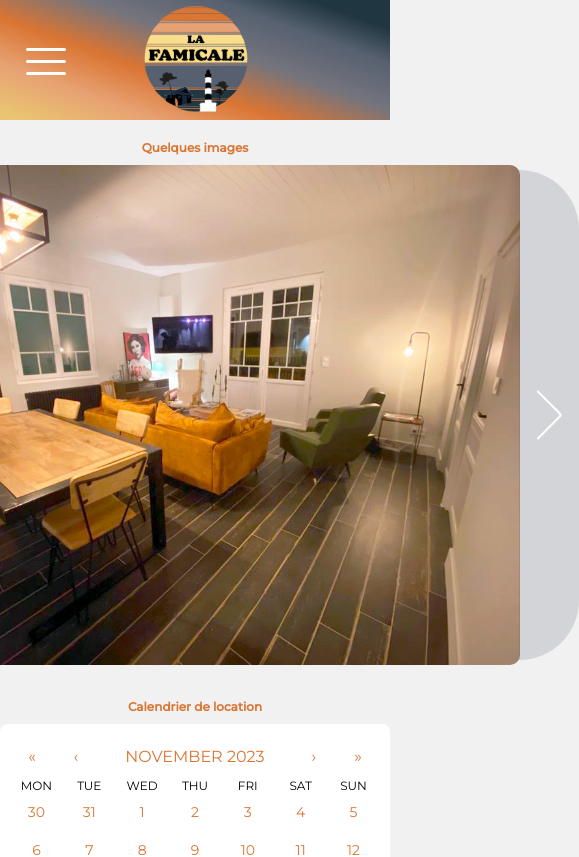
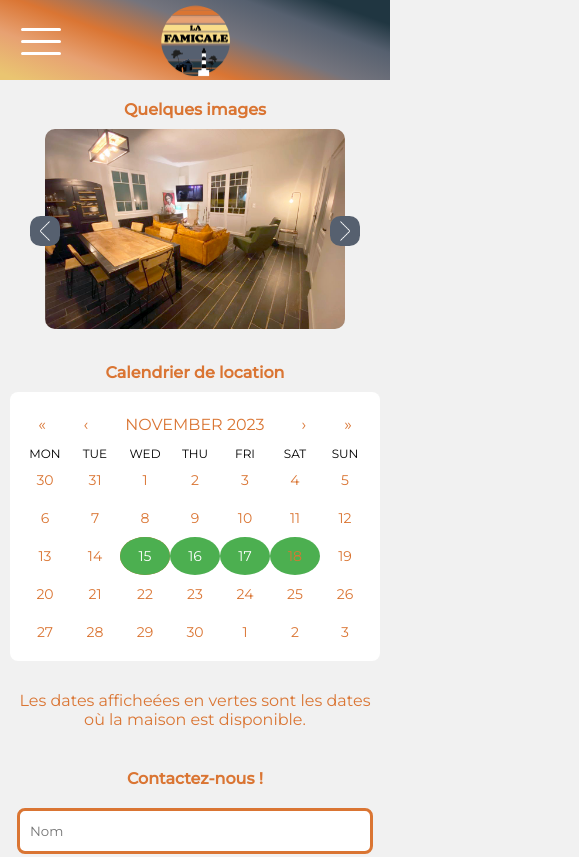
Before and after one commit to JeremyPromsy/lafamicale, a React (Create React App) app in the folder my-app/: page /informations in a window 390 px wide. Shown: the top 857 px of the page, 579 px wide, since content can reach past the window. Built offline with nearby package versions, Linux system fonts and the light colour scheme; no server answers.

Commit message:
Avancement

```diff
--- a/my-app/src/index.css
+++ b/my-app/src/index.css
@@ -27,3 +27,13 @@ ul, li {
   margin-inline-end: 0px;
   padding-inline-start: 0px;
 }
+
+@media screen and (max-width: 767px){
+h1{
+  font-size: 20px;
+}
+
+h2 {
+    font-size: 16px;
+}
+}
--- a/my-app/src/pages/Informations.jsx
+++ b/my-app/src/pages/Informations.jsx
@@ -12,7 +12,8 @@ function Infos () {
                     <Description className="desc desc1" title = {"Intérieur"}
                     content ={
                     <p>Maison de 110m2
-                    <br></br>3 chambres dont une suite parentale avec sa baignoire
+                    <br></br>3 chambres
+                    <br></br>Suite parentale et sa baignoire
                     <br></br>Un salon-salle à manger
                     <br></br>Grande cuisine
                     <br></br>Une salle d'eau
@@ -21,11 +22,11 @@ function Infos () {
                     } />
                     <Description className="desc desc2" title = {"Extérieur"}
                     content ={
-                    <p>Deux terrasses, une attenante à la chambre parentale
+                    <p>Deux terrasses
                     <br></br>Une pergola
                     <br></br>Une douche extérieur
                     <br></br>Un terrain de pétanque
-                    <br></br>Parking plusieurs places de véhicule
+                    <br></br>Parking plusieurs places
                     </p>
                     } />
                     <Description className="desc desc3" title = {"Equipements disponibles"}
@@ -41,7 +42,7 @@ function Infos () {
                     <br></br>Ecoles de surf à proximité
                     <br></br>Loueurs de vélo à proximité
                     <br></br>Restaurants à 5 minutes à pied
-                    <br></br>Port des salines à 10 minutes à pied
+                    <br></br>Port des salines à 10 minutes
                     </p>
                     } />
                     <Description className="desc desc5" title = {"Localisation"}
--- a/my-app/src/styles/description.css
+++ b/my-app/src/styles/description.css
@@ -3,7 +3,7 @@
     border-radius: 5px;
     color: white;
     margin-top: -10px;
-    padding: 20px 20px 4px 20px;
+    padding: 20px 10px 4px 10px;
     font-size: 16px;
     position: relative;
     z-index: 1;
@@ -57,40 +57,6 @@
     padding-right: 10px;
 }
 
-@media (max-width: 375px) {
-    .container {
-        height: 30px;
-        border-radius: 5px;
-        margin: 10px 0px;
-        padding:5px 0px;
-        width: 297px;
-    }
-
-    .container h3 {
-        font-size: 13px;
-        padding-left:10px;
-    }
-
-    .container img {
-        height: 9.14px;
-        padding-right:10px;
-    }
-
-    .collapseFermé p {
-        margin-top: -15px;
-        padding-top: 30px;
-        font-size: 12px;
-        width: 260px;
-    }
-
-    .collapseFermé ul{
-        font-size: 12px;
-        padding-top: 30px;
-        margin-top: -15px;
-        width: 260px;
-    }
-}
-
 @keyframes entrance-effect {
     0% {
       transform: translateY(30px);
@@ -103,7 +69,7 @@
 }
 
 
-@media screen and (max-width:767px){
+@media screen and (max-width:900px){
     .container {
         height: 70px;
         margin: 5px 0px;
@@ -127,7 +93,7 @@
 }
 
 
-@media screen and (max-width:600px){
+@media screen and (max-width:600px) and (min-width:400px){
     .container {
         height: 70px;
         margin: 5px 0px;
@@ -138,7 +104,7 @@
     .collapseFermé p {
         margin-top: -20px;
         padding-top: 30px;
-        font-size: 18px;
+        font-size: 12px;
         width: 310px;
     }
 
@@ -149,3 +115,32 @@
         width: 310px;
     }
 }
+
+@media (max-width: 400px) {
+    .container {
+        height: 30px;
+        border-radius: 5px;
+        margin: 5px 0px;
+        padding:5px 0px;
+        width: 247px;
+    }
+
+    .container h3 {
+        font-size: 12px;
+        padding-left:10px;
+    }
+
+    .collapseFermé p {
+        margin-top: -15px;
+        padding-top: 20px;
+        font-size: 10px;
+        width: 210px;
+    }
+
+    .collapseFermé ul{
+        font-size: 10px;
+        padding-top: 20px;
+        margin-top: -15px;
+        width: 210px;
+    }
+}
--- a/my-app/src/styles/location.css
+++ b/my-app/src/styles/location.css
@@ -3,7 +3,8 @@ h2, p {
   display: flex;
   align-items: center;
   justify-content: center;
-  margin: 10px 0;
+  margin: 10px;
+  text-align: center;
 }
 
 .calendar {
@@ -143,5 +144,7 @@ h2, p {
 }
 
 @media screen and (max-width:767px){
-
+  .calendar {
+    margin: 0 10px;
+  }
 }
--- a/my-app/src/styles/nav.css
+++ b/my-app/src/styles/nav.css
@@ -63,7 +63,15 @@
   }
 }
 
-@media screen and (max-width:767px){
+@media screen and (max-width:950px){
+  .navbar {
+    height: 100px;
+  }
+
+  .logo-img {
+    width: 100px;
+  }
+
   .classNav{
     flex-direction: column;
     justify-content: flex-start;
@@ -117,8 +125,8 @@
   .menuIcon{
     display: block;
     position: fixed;
-    top: 40px;
-    left: 20px;
+    top: 30px;
+    left: 15px;
     z-index: 1000;
   }
 
@@ -166,3 +174,17 @@
   }
 
 }
+
+@media screen and (max-width:600px){
+  .navbar {
+    height: 80px;
+  }
+
+  .logo-img {
+    width: 80px;
+  }
+
+  .menuIcon{
+    top: 20px;
+  }
+}
--- a/my-app/src/styles/slideshow.css
+++ b/my-app/src/styles/slideshow.css
@@ -48,5 +48,52 @@
 }
 
 @media screen and (max-width:767px){
+    .gallery-image{
+        height: 300px;
+        width: 450px;
+    }
 
+    .galleriePhoto {
+        align-items: center;
+    }
+
+    .fleche{
+        background-color: rgba(86,96,111,1);
+        height: 50px;
+        margin-top: 0;
+        z-index: 10;
+    }
+
+    .flecheGaucheDiv{
+        border-radius: 35% ;
+        margin-right: -15px;
+    }
+
+    .flecheDroiteDiv{
+        border-radius: 35%;
+        margin-left: -15px;
+    }
+
+    .arrow-left, .arrow-right {
+        height: 30px;
+        width: 30px;
+    }
 }
+
+@media screen and (max-width:500px){
+    .gallery-image{
+        height: 200px;
+        width: 300px;
+    }
+
+    .arrow-left, .arrow-right {
+        height: 20px;
+        width: 20px;
+    }
+
+    .fleche{
+        height: 30px;
+        margin-top: 0;
+        z-index: 10;
+    }
+}
```
